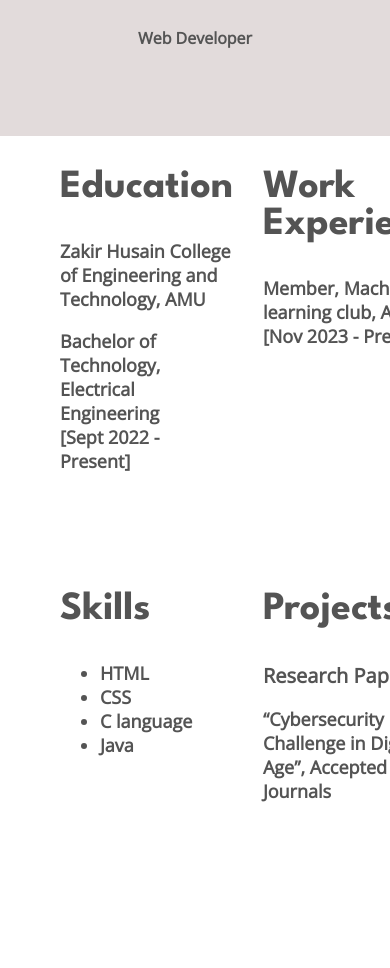
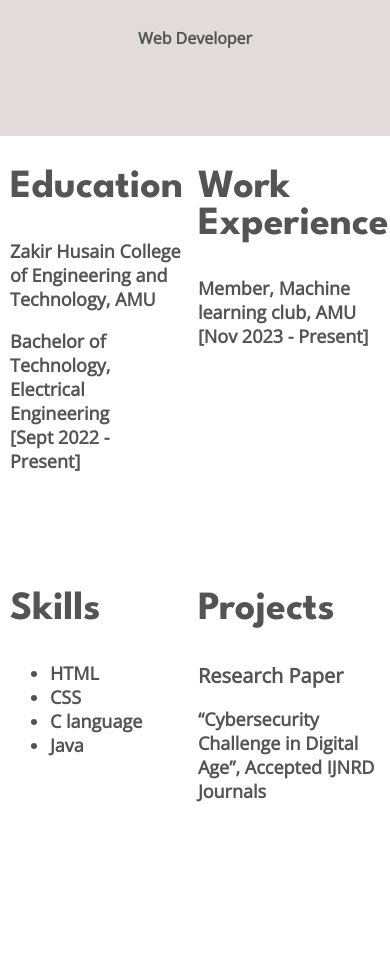
Before and after one commit to alimurtzaa/portfolio-murtza, a plain HTML site: page index.html in a window 390 px wide. Shown: the part 560-1528 px from the top of the page. Drawn offline with nearby package versions, Linux system fonts and the light colour scheme.

Commit message:
Update style.css

```diff
--- a/style.css
+++ b/style.css
@@ -9,6 +9,7 @@ body{
     align-items: center;
     background-color: #e2dbdb;
     height: 43.5rem;
+    width: 100%;
 }
 
 .me{
@@ -99,9 +100,9 @@ h5{
         height: 100vh;
         grid-template-columns: 1fr 1fr;
         grid-template-rows: 1fr 1fr ;
-        gap: 30px;
-        margin-left: 60px;
-        margin-right: 60px;
+        gap: 15px;
+        margin-left: 10px;
+        margin-right: 10px;
 
 
     }
```
